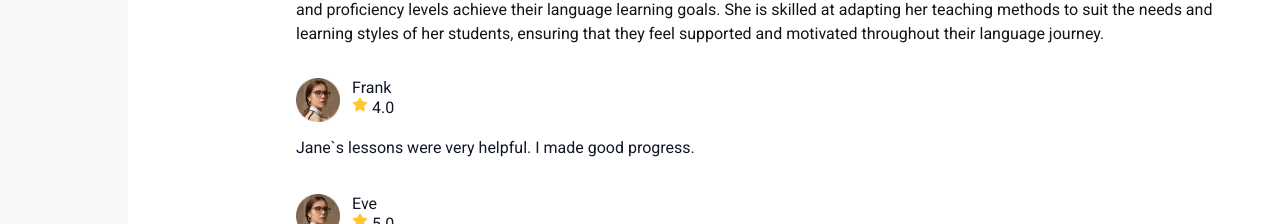
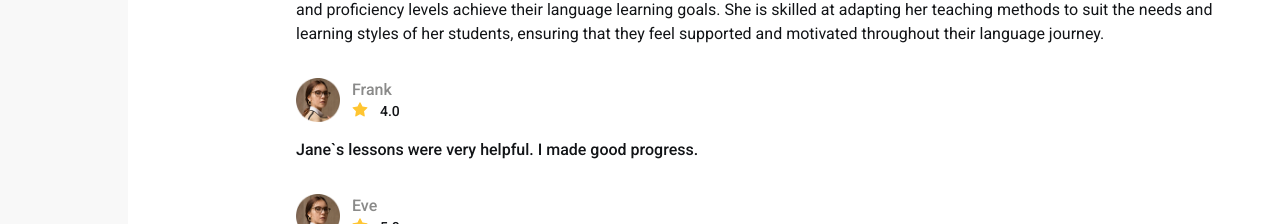
Before and after one commit to tanya-vasylovych/learn-lingo, a Next.js app: page /filter in a window 1280 px wide. Both pictures are taken after a click on the button "Read more". Shown: the part 576-800 px from the top of the page. Built offline with nearby package versions, Linux system fonts and the light colour scheme.

Commit message:
upd jane

```diff
--- a/components/Cards/CardJane.tsx
+++ b/components/Cards/CardJane.tsx
@@ -92,8 +92,8 @@ const CardJane = () => {
                   quality={85}
                 />
                 <div>
-                  <p>Frank</p>
-                  <p>
+                  <p className={css.spanWord}>Frank</p>
+                  <p className={css.fdbckRank}>
                     <GoStarFill className={css.iconStar} />
                     4.0
                   </p>
@@ -101,7 +101,9 @@ const CardJane = () => {
               </div>
               <div>
                 {" "}
-                <p>Jane`s lessons were very helpful. I made good progress.</p>
+                <p className={css.detail}>
+                  Jane`s lessons were very helpful. I made good progress.
+                </p>
               </div>
             </li>
             <li className={css.feedback}>
@@ -115,8 +117,8 @@ const CardJane = () => {
                   quality={85}
                 />
                 <div>
-                  <p>Eve</p>
-                  <p>
+                  <p className={css.spanWord}>Eve</p>
+                  <p className={css.fdbckRank}>
                     <GoStarFill className={css.iconStar} />
                     5.0
                   </p>
@@ -124,7 +126,7 @@ const CardJane = () => {
               </div>
               <div>
                 {" "}
-                <p>
+                <p className={css.detail}>
                   Jane is an amazing teacher! She is patient and supportive.
                 </p>
               </div>
@@ -132,7 +134,7 @@ const CardJane = () => {
           </ul>
         </div>
         <div>
-          <ul className={css.level}>
+          <ul className={css.levelOpen}>
             <li className={css.levelItem}>#A1 Beginner</li>
             <li className={css.levelItem}>#A2 Elementary</li>
             <li className={css.levelItem}>#B1 Intermediate</li>
--- a/components/Cards/Cards.module.css
+++ b/components/Cards/Cards.module.css
@@ -138,6 +138,14 @@
   gap: 8px;
   margin-top: 32px;
 }
+.levelOpen {
+  width: 566px;
+  height: 32px;
+  display: flex;
+  flex-direction: row;
+  gap: 8px;
+  margin-top: 32px;
+}
 .levelItem {
   border-radius: 35px;
   padding: 8px 12px;
@@ -188,3 +196,12 @@
   gap: 32px;
   margin-top: 32px;
 }
+.fdbckRank {
+  font-family: var(--font-family);
+  font-weight: 500;
+  font-size: 14px;
+  line-height: 129%;
+  color: #121417;
+  display: flex;
+  gap: 8px;
+}
```
